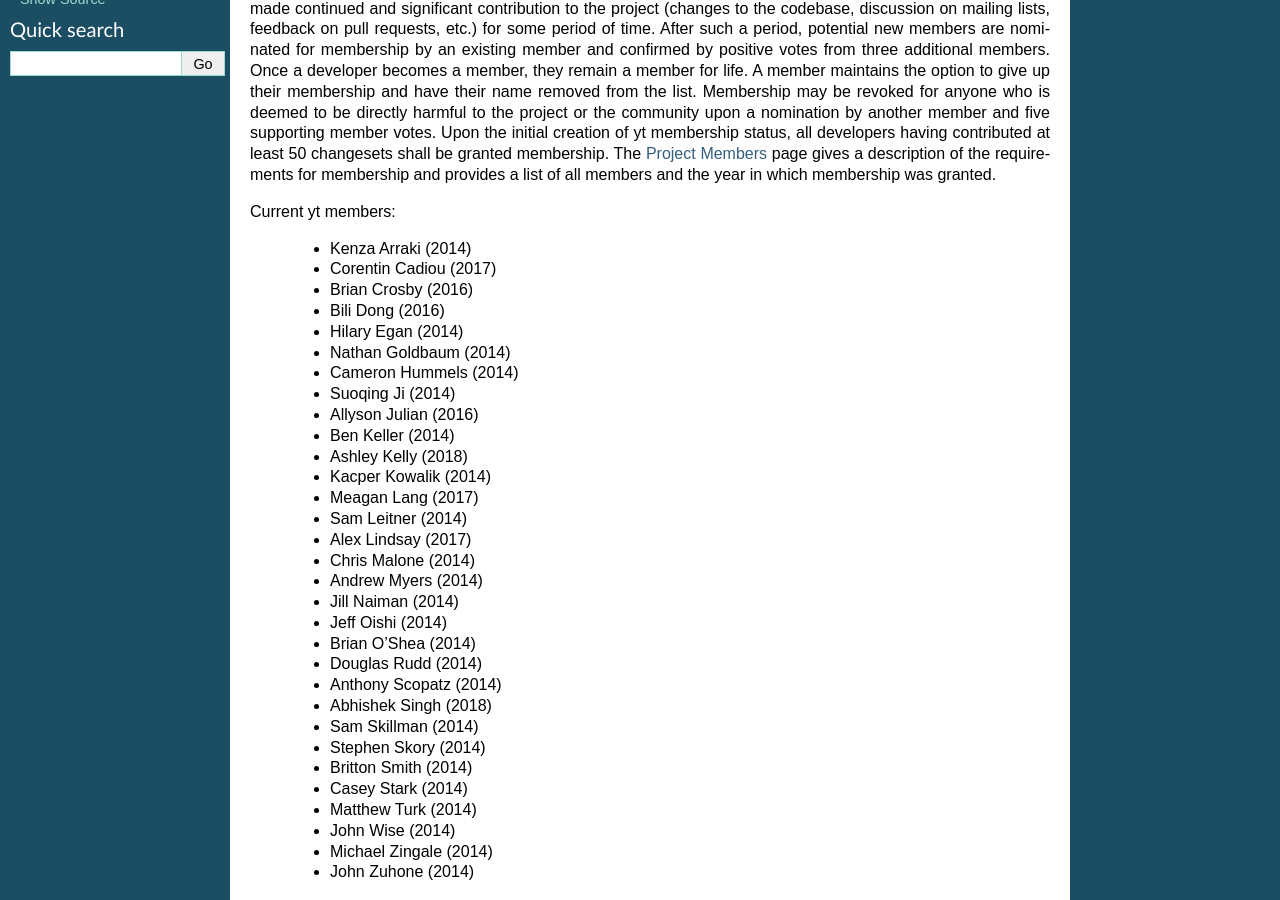
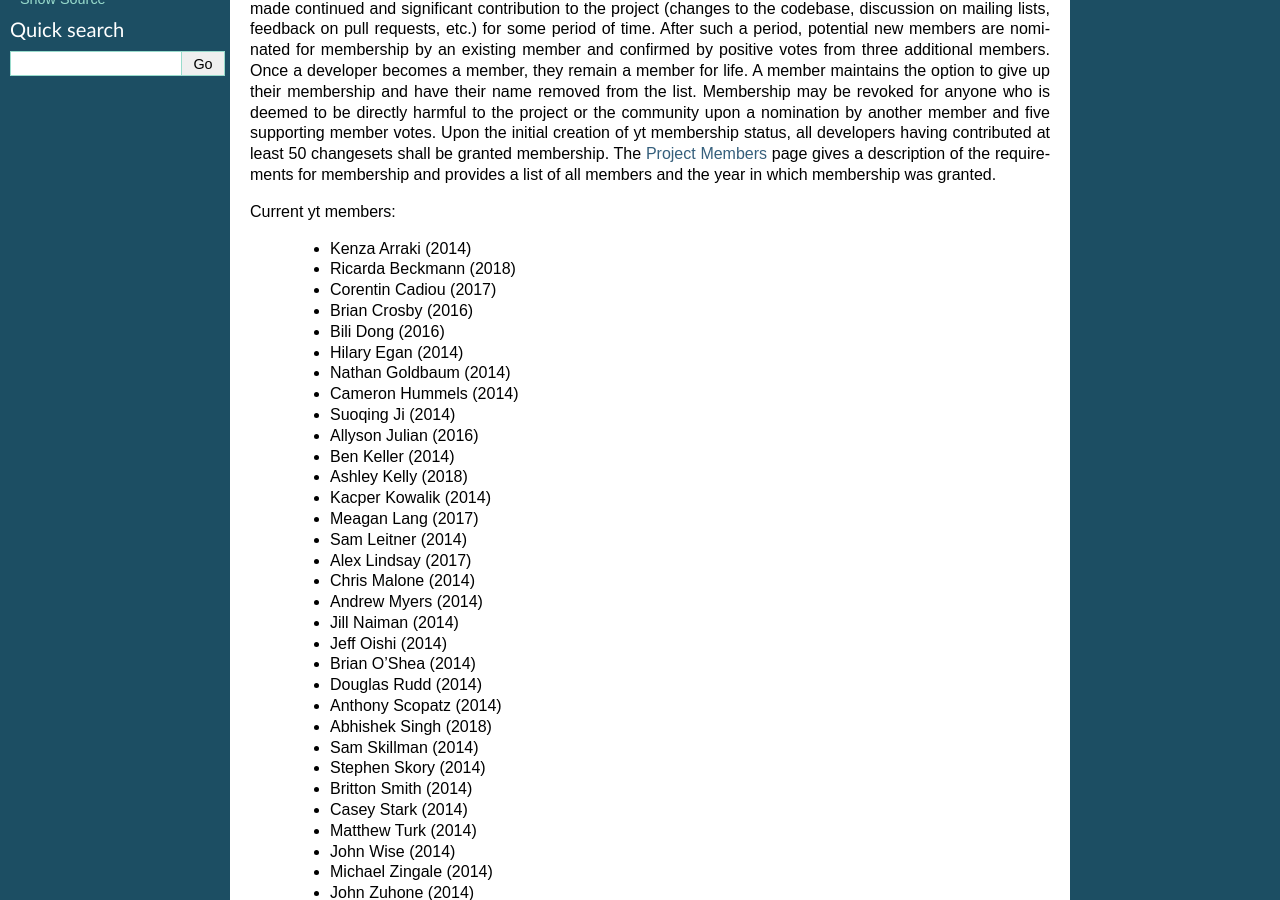
Before and after one commit to yt-project/ytep, a Sphinx documentation site: the page built from source/YTEPs/YTEP-1776.rst, in a window 1280 px wide and 900 px high, scrolled down 585 px. Built offline with Sphinx 7.4.7, drawn with Linux system fonts in a browser that asks for light colours; formulas are drawn with MathJax 3.

Commit message:
add Ricarda

```diff
--- a/source/YTEPs/YTEP-1776.rst
+++ b/source/YTEPs/YTEP-1776.rst
@@ -50,6 +50,7 @@ which membership was granted.
 Current yt members:
 
   * Kenza Arraki (2014)
+  * Ricarda Beckmann (2018)
   * Corentin Cadiou (2017)
   * Brian Crosby (2016)
   * Bili Dong (2016)
```
